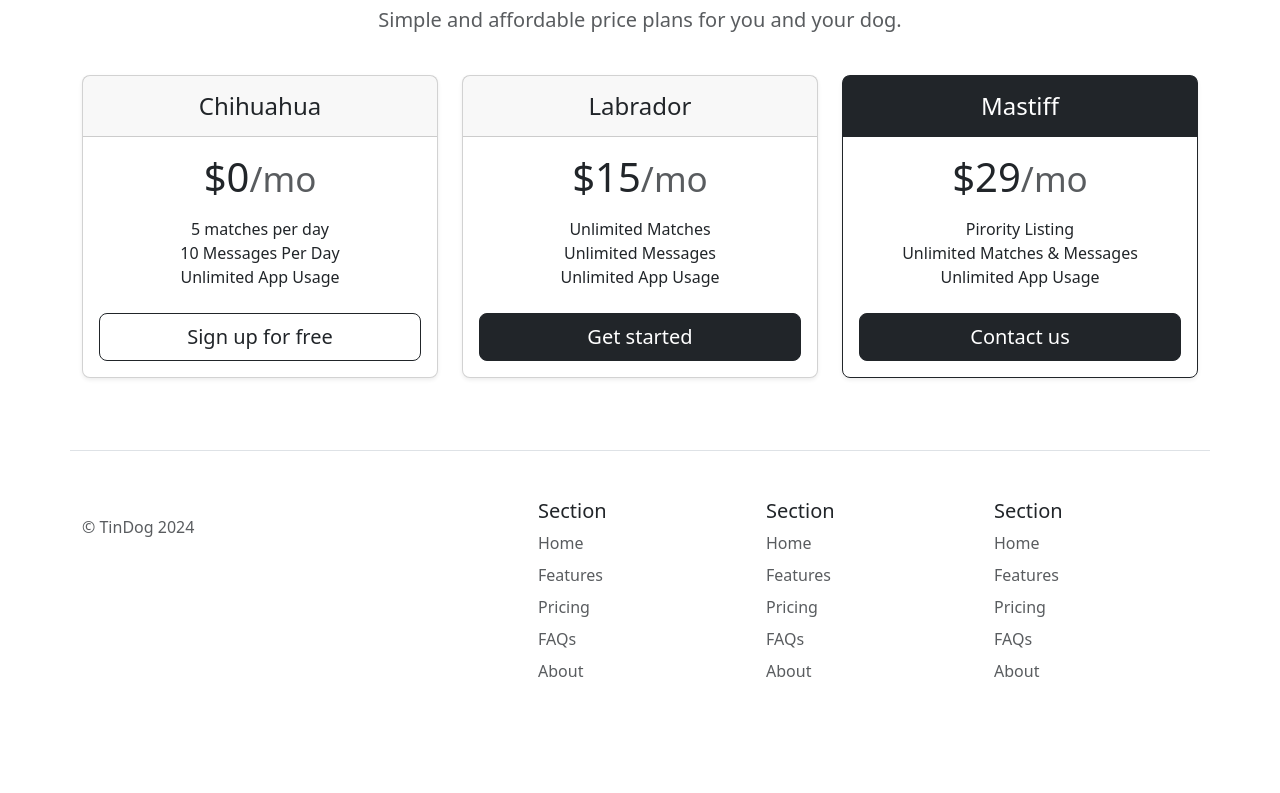
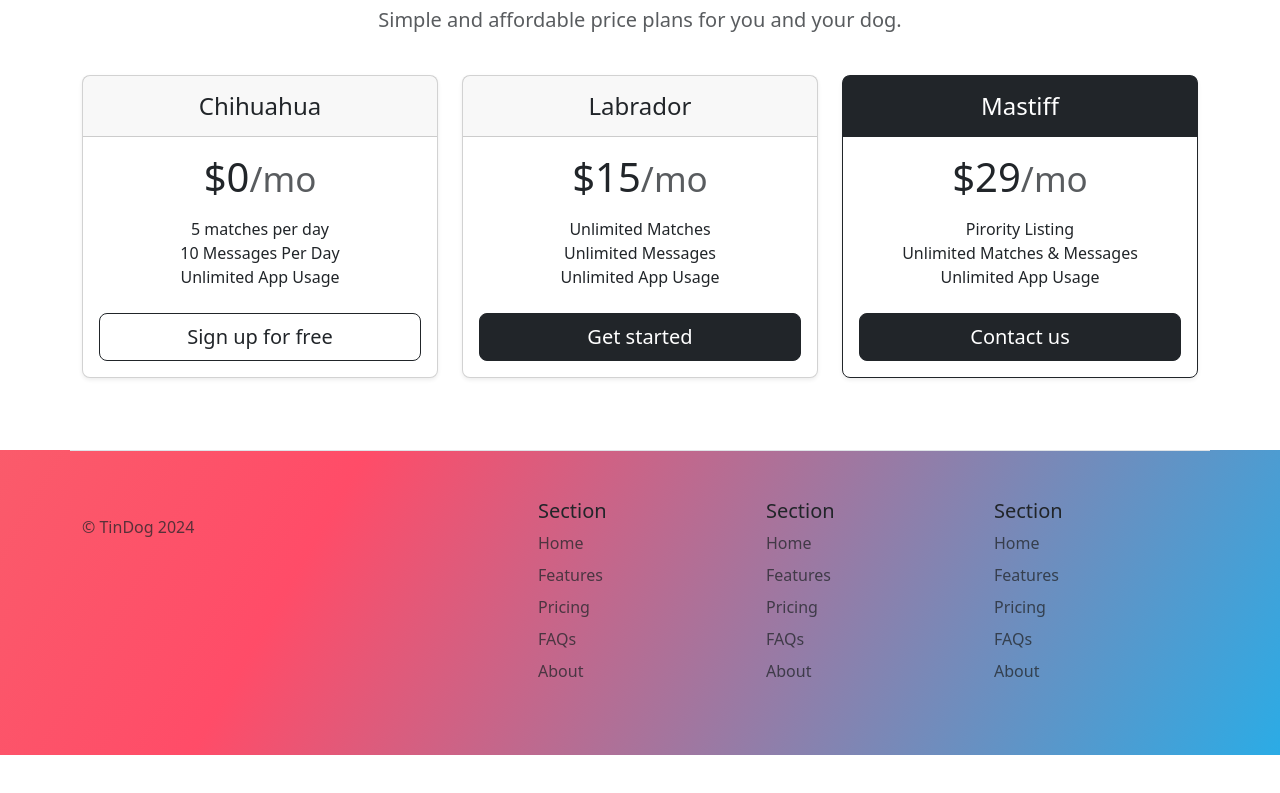
Before and after one commit to Prabhsinghsawhney/TinDog-Tinder-for-Dogs-Demo-Project-, a plain HTML site: page index.html in a window 1280 px wide. Shown: the part 1823-2616 px from the top of the page. Drawn offline with nearby package versions, Linux system fonts and the light colour scheme.

Commit message:
index.html

```diff
--- a/index.html
+++ b/index.html
@@ -203,7 +203,7 @@
 
   </section>
   <!-- Footer -->
-  <section id="footer gradient-background">
+  <section id="footer" class="gradient-background">
 
     <div class="container">
       <footer class="row row-cols-1 row-cols-sm-2 row-cols-md-5 py-5 my-5 border-top">
```
